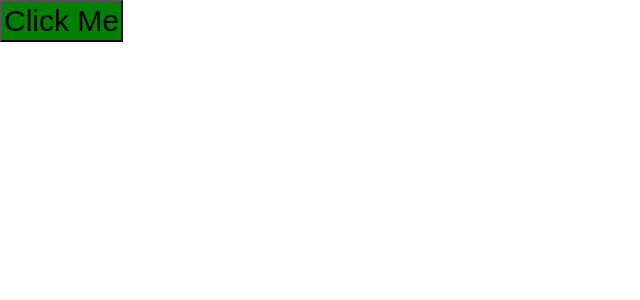
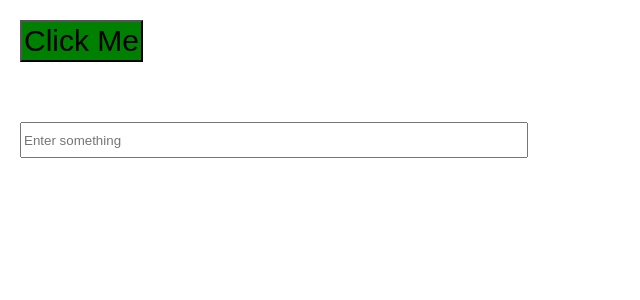
Before and after one commit to anupamahalder/react-learning, a React app: page / in a window 1280 px wide. Shown: the top 300 px of the page, without its empty margins (0-640 px from the left). Built offline with nearby package versions, Linux system fonts and the light colour scheme.

Commit message:
Hadle event for input field

```diff
--- a/src/components/EventHandler/EventHandler.jsx
+++ b/src/components/EventHandler/EventHandler.jsx
@@ -5,11 +5,24 @@ const EventHandler = () => {
         console.log(event.target);
         console.log('hello from button!')
     }
+    const handleInputField = (event) =>{
+        // target means that event element and value means the value of that element
+        console.log(event.target.value);
+    }
     return (
         <div>
             {/* whenever the button will be clicked this given function will be called too so we need onClick event */}
             <button onClick={handleBtnClicked}
-            style={{backgroundColor:'green',fontSize:'30px', padding:'2px'}}>Click Me</button>
+            style={{backgroundColor:'green',fontSize:'30px',margin:'20px', padding:'2px'}}>Click Me</button>
+
+            {/* Input field event handling  */}
+            <br /><br />
+            {/* To get the data whatever we type in this input field then we need an event handler  */}
+            <input onChange={handleInputField}
+            style={{width:'500px', height:'30px', margin:'20px'}}
+            type="text"
+            placeholder="Enter something"
+             />
         </div>
     );
 };
```
Also changed, not shown: 1 other file (tests, documents, lock files or other folders).
